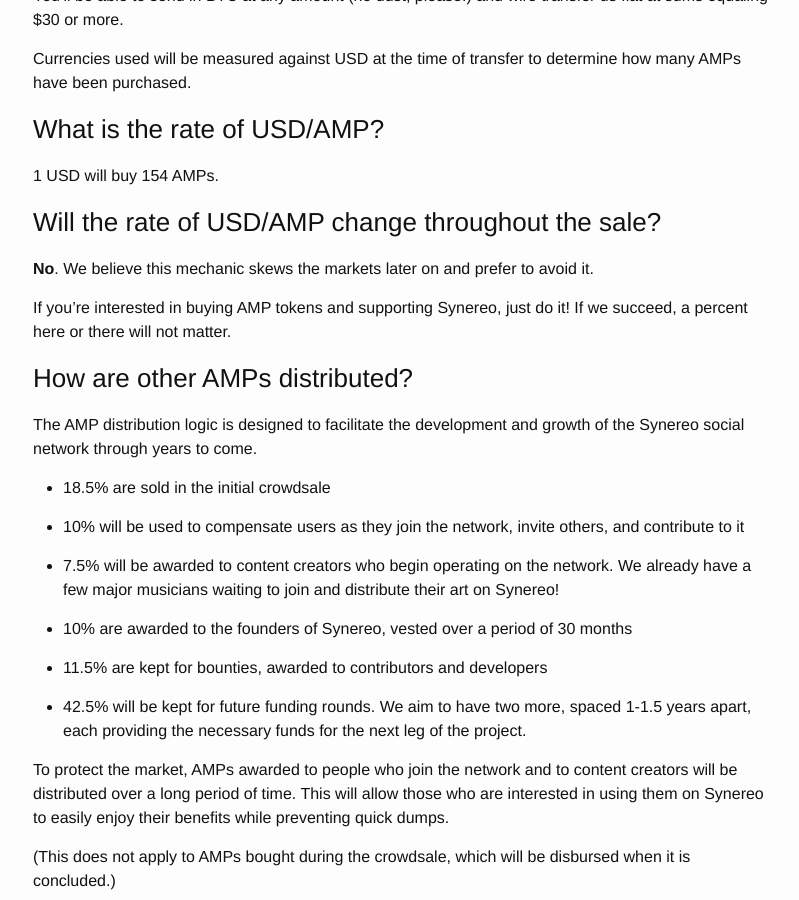
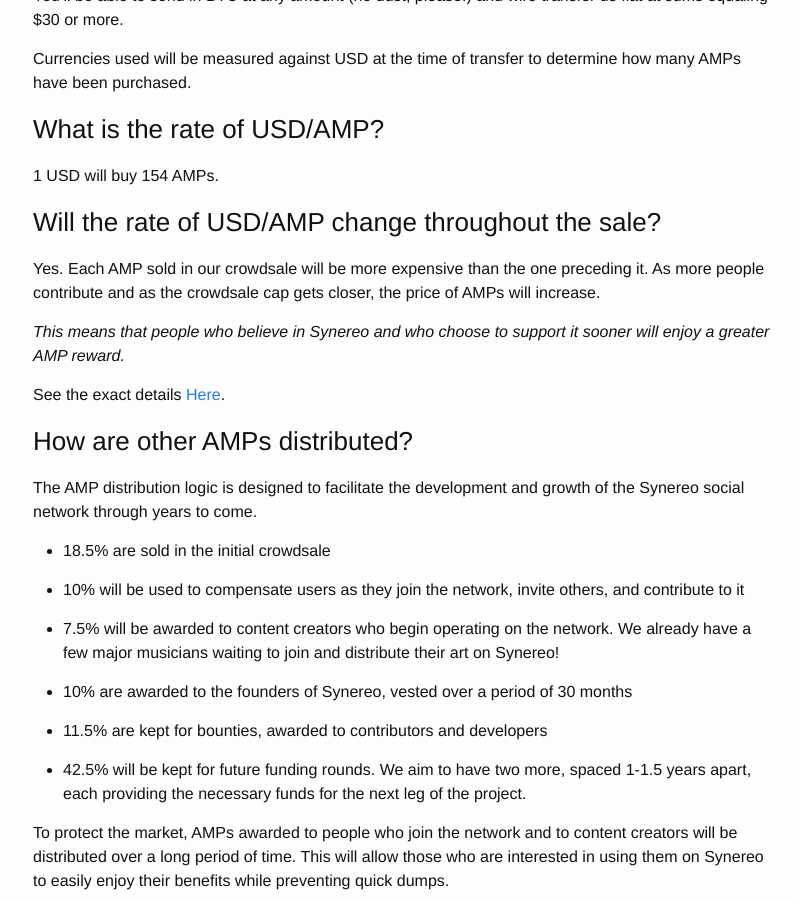
Before and after one commit to synereo/blog.synereo.com, a Jekyll site: the page built from _posts/2015-03-18-crowdsale.markdown, in a window 1280 px wide and 900 px high, scrolled down 3200 px. Shown: the whole window, without its empty margins (237-1036 px from the left). Built offline with Jekyll 4.4.1, drawn with Linux system fonts in a browser that asks for light colours; a script that is not in the unit is left out.

Commit message:
Rate change update

```diff
--- a/_posts/2015-03-18-crowdsale.markdown
+++ b/_posts/2015-03-18-crowdsale.markdown
@@ -95,9 +95,12 @@
 
 ### Will the rate of USD/AMP change throughout the sale?
 
-**No**. We believe this mechanic skews the markets later on and prefer to avoid it.
+Yes.
+Each AMP sold in our crowdsale will be more expensive than the one preceding it. As more people contribute and as the crowdsale cap gets closer, the price of AMPs will increase.
 
-If you're interested in buying AMP tokens and supporting Synereo, just do it! If we succeed, a percent here or there will not matter.
+*This means that people who believe in Synereo and who choose to support it sooner will enjoy a greater AMP reward.*
+
+See the exact details [Here](https://docs.google.com/document/d/1ZuHgLfJmdCpiTXW7iFCBZB6L4UJb2usXc40j7NxzQTU).
 
 ### How are other AMPs distributed?
 
```
